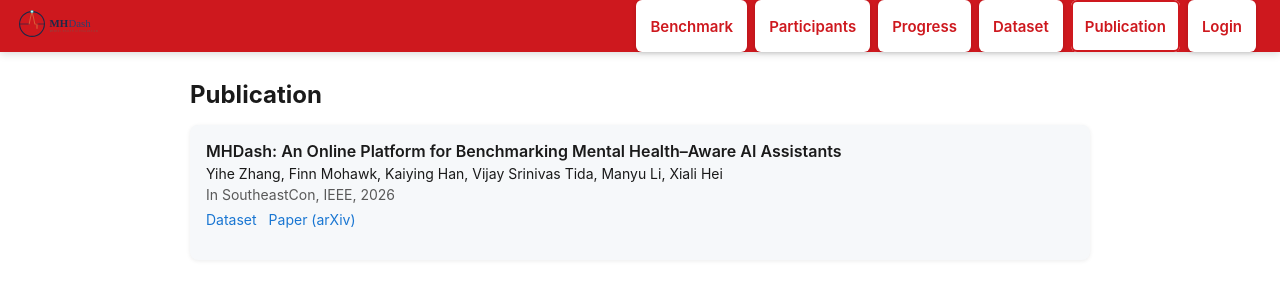
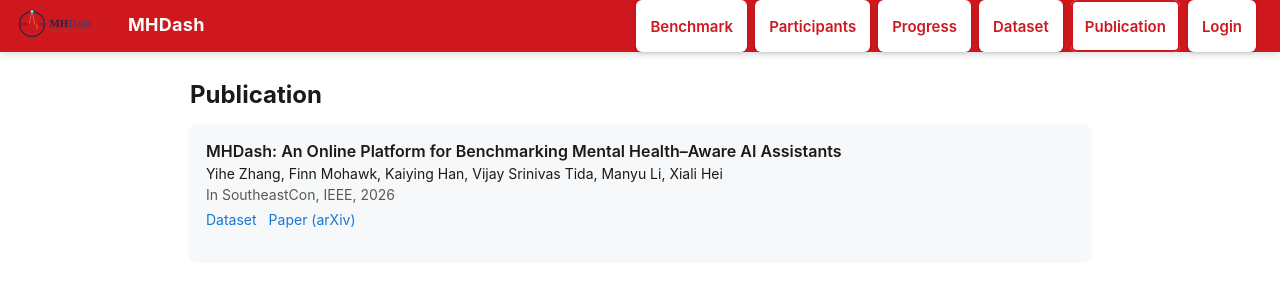
Before and after one commit to ihozh/mental-health-vercel, a Next.js app: page /publication in a window 1280 px wide. Shown: the top 300 px of the page. Built offline with nearby package versions, Linux system fonts and the light colour scheme.

Commit message:
add progress Mar 27

```diff
--- a/components/Nav.js
+++ b/components/Nav.js
@@ -77,8 +77,9 @@
     <nav role="navigation" aria-label="Main navigation" style={navBarStyle}>
       {/* Site identity — always links home */}
       <div style={{ marginLeft: 16, flexShrink: 0 }}>
-        <Link href="/" aria-label="MHDash — Home" style={{ display: 'inline-flex', alignItems: 'center' }}>
-          <img src="/mhdash_logo.svg" alt="MHDash" style={{ height: 32, objectFit: 'contain' }} />
+        <Link href="/" aria-label="MHDash — Home" style={{ display: 'inline-flex', alignItems: 'center', gap: 8, textDecoration: 'none' }}>
+          <img src="/mhdash_logo.svg" alt="MHDash Logo" style={{ height: 32, objectFit: 'contain' }} />
+          <span style={{ color: '#fff', fontWeight: 700, fontSize: 18, letterSpacing: '0.3px' }}>MHDash</span>
         </Link>
       </div>
 
```
Also changed, not shown: pages/progress.js (+7 -0 lines).
